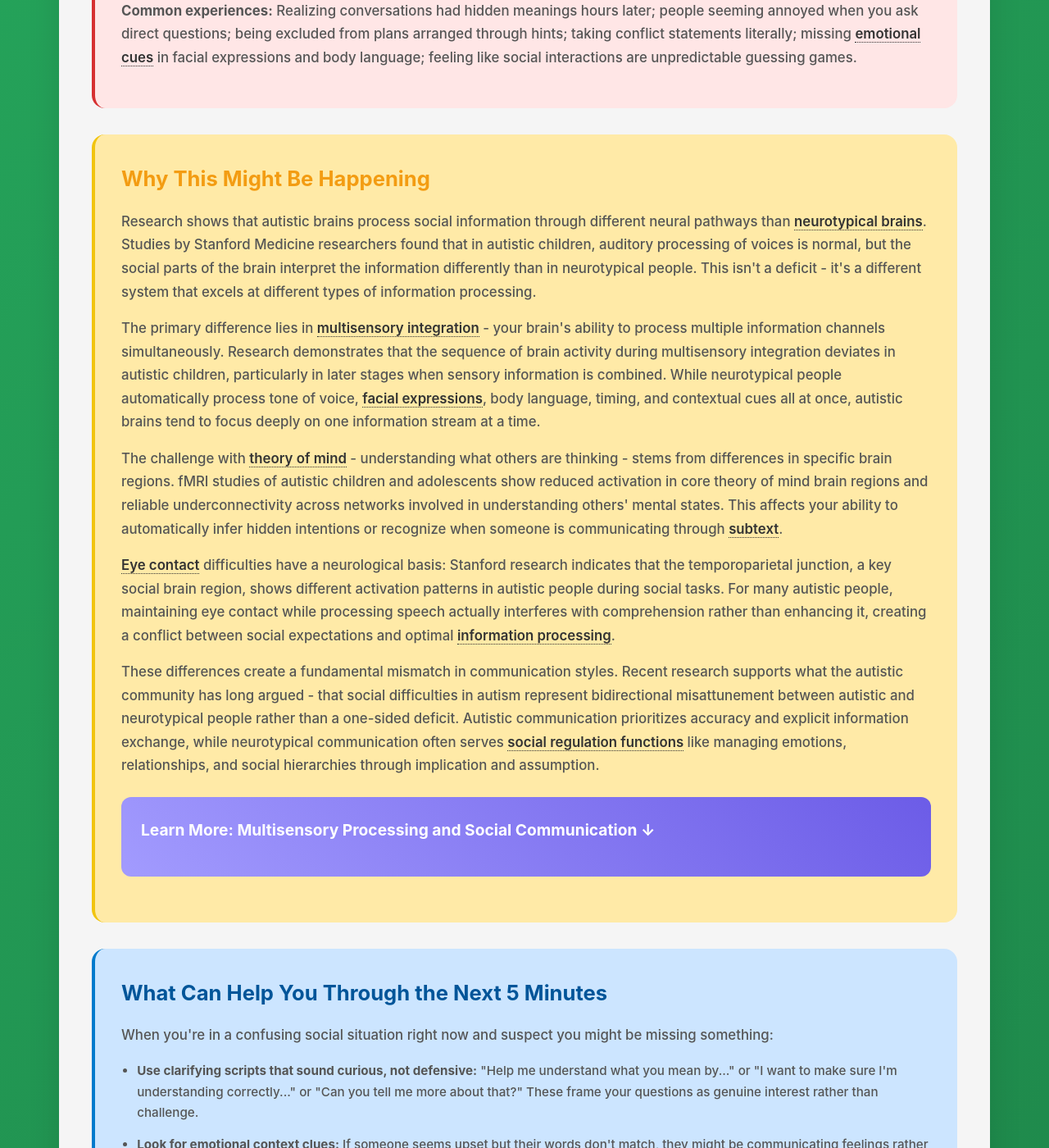
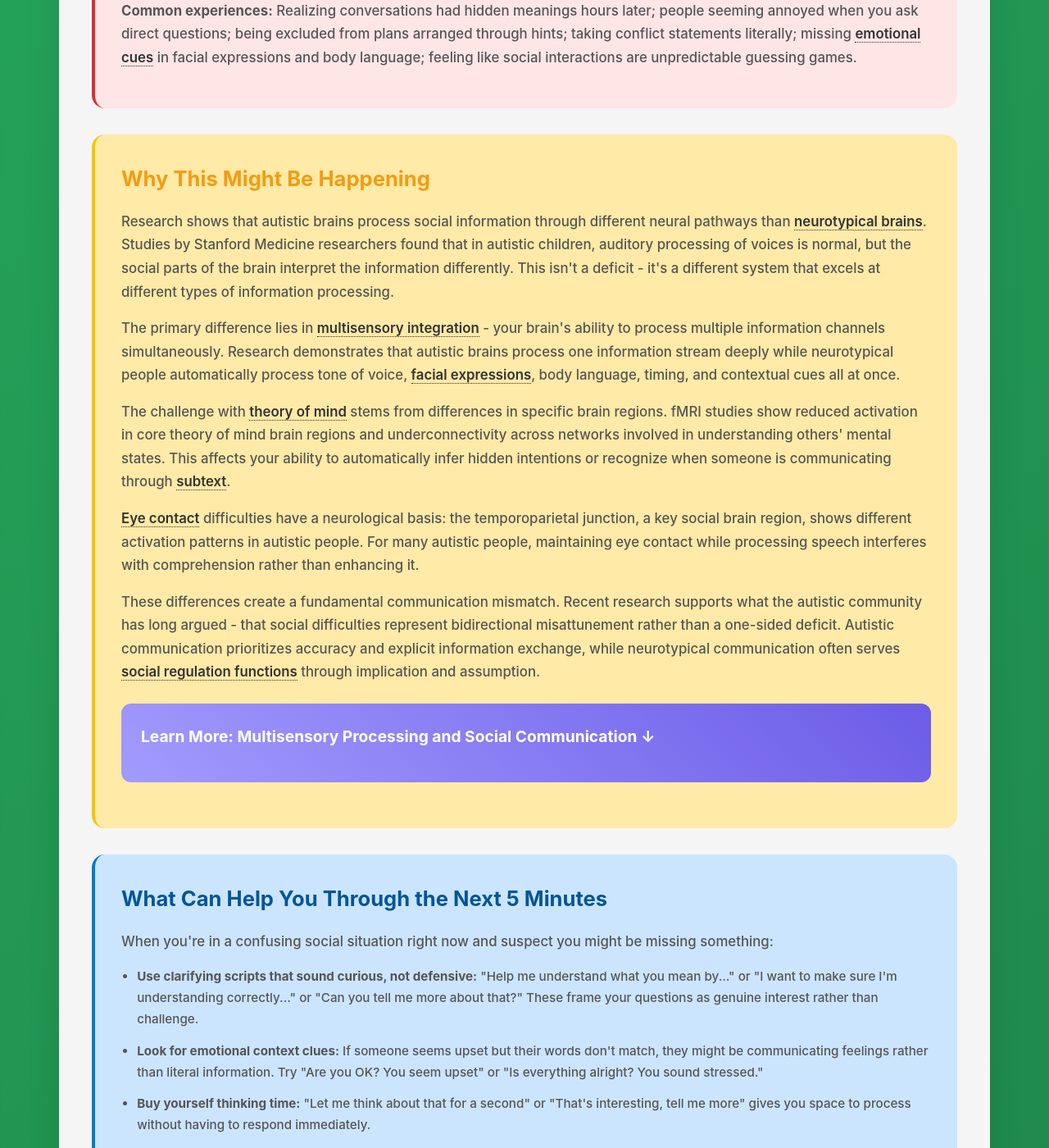
Before and after one commit to neurodivergent-survival-guide/neurodivergent-survival-guide, a Jekyll site: the page built from struggles/missing-social-cues.html, in a window 1280 px wide and 1400 px high, scrolled down 1444 px. Shown: the whole window at 82% size. Built offline with Jekyll 4.4.1, drawn with Linux system fonts in a browser that asks for light colours.

Commit message:
Update missing-social-cues.html

```diff
--- a/struggles/missing-social-cues.html
+++ b/struggles/missing-social-cues.html
@@ -42,15 +42,15 @@
 
     <div class="why-section">
         <h2 id="why-this-happens">Why This Might Be Happening</h2>
-        <p>Research shows that autistic brains process social information through different neural pathways than <a class="jargon">neurotypical brains<span class="tooltip">Brains that develop and function in ways considered typical by society</span></a>. Studies by Stanford Medicine researchers found that in autistic children, auditory processing of voices is normal, but the social parts of the brain interpret the information differently than in neurotypical people. This isn't a deficit - it's a different system that excels at different types of information processing.</p>
+        <p>Research shows that autistic brains process social information through different neural pathways than <a class="jargon">neurotypical brains<span class="tooltip">Brains that develop and function in ways considered typical by society</span></a>. Studies by Stanford Medicine researchers found that in autistic children, auditory processing of voices is normal, but the social parts of the brain interpret the information differently. This isn't a deficit - it's a different system that excels at different types of information processing.</p>
 
-        <p>The primary difference lies in <a class="jargon">multisensory integration<span class="tooltip">How the brain combines information from different senses like sight, sound, and touch to understand the world</span></a> - your brain's ability to process multiple information channels simultaneously. Research demonstrates that the sequence of brain activity during multisensory integration deviates in autistic children, particularly in later stages when sensory information is combined. While neurotypical people automatically process tone of voice, <a class="jargon">facial expressions<span class="tooltip">Emotional and social information conveyed through facial movements</span></a>, body language, timing, and contextual cues all at once, autistic brains tend to focus deeply on one information stream at a time.</p>
+        <p>The primary difference lies in <a class="jargon">multisensory integration<span class="tooltip">How the brain combines information from different senses like sight, sound, and touch to understand the world</span></a> - your brain's ability to process multiple information channels simultaneously. Research demonstrates that autistic brains process one information stream deeply while neurotypical people automatically process tone of voice, <a class="jargon">facial expressions<span class="tooltip">Emotional and social information conveyed through facial movements</span></a>, body language, timing, and contextual cues all at once.</p>
 
-        <p>The challenge with <a class="jargon">theory of mind<span class="tooltip">The ability to understand that others have different thoughts, beliefs, and intentions than your own</span></a> - understanding what others are thinking - stems from differences in specific brain regions. fMRI studies of autistic children and adolescents show reduced activation in core theory of mind brain regions and reliable underconnectivity across networks involved in understanding others' mental states. This affects your ability to automatically infer hidden intentions or recognize when someone is communicating through <a class="jargon">subtext<span class="tooltip">The underlying or implicit meaning beneath what's actually being said</span></a>.</p>
+        <p>The challenge with <a class="jargon">theory of mind<span class="tooltip">The ability to understand that others have different thoughts, beliefs, and intentions than your own</span></a> stems from differences in specific brain regions. fMRI studies show reduced activation in core theory of mind brain regions and underconnectivity across networks involved in understanding others' mental states. This affects your ability to automatically infer hidden intentions or recognize when someone is communicating through <a class="jargon">subtext<span class="tooltip">The underlying or implicit meaning beneath what's actually being said</span></a>.</p>
 
-        <p><a class="jargon">Eye contact<span class="tooltip">Direct gaze between people, often expected in many cultures but can be overwhelming for autistic people</span></a> difficulties have a neurological basis: Stanford research indicates that the temporoparietal junction, a key social brain region, shows different activation patterns in autistic people during social tasks. For many autistic people, maintaining eye contact while processing speech actually interferes with comprehension rather than enhancing it, creating a conflict between social expectations and optimal <a class="jargon">information processing<span class="tooltip">How your brain takes in, organizes, and makes sense of information from your environment</span></a>.</p>
+        <p><a class="jargon">Eye contact<span class="tooltip">Direct gaze between people, often expected in many cultures but can be overwhelming for autistic people</span></a> difficulties have a neurological basis: the temporoparietal junction, a key social brain region, shows different activation patterns in autistic people. For many autistic people, maintaining eye contact while processing speech interferes with comprehension rather than enhancing it.</p>
 
-        <p>These differences create a fundamental mismatch in communication styles. Recent research supports what the autistic community has long argued - that social difficulties in autism represent bidirectional misattunement between autistic and neurotypical people rather than a one-sided deficit. Autistic communication prioritizes accuracy and explicit information exchange, while neurotypical communication often serves <a class="jargon">social regulation functions<span class="tooltip">Communication that manages relationships, emotions, and social hierarchies rather than just exchanging information</span></a> like managing emotions, relationships, and social hierarchies through implication and assumption.</p>
+        <p>These differences create a fundamental communication mismatch. Recent research supports what the autistic community has long argued - that social difficulties represent bidirectional misattunement rather than a one-sided deficit. Autistic communication prioritizes accuracy and explicit information exchange, while neurotypical communication often serves <a class="jargon">social regulation functions<span class="tooltip">Communication that manages relationships, emotions, and social hierarchies rather than just exchanging information</span></a> through implication and assumption.</p>
 
         <div class="learn-more" onclick="toggleLearnMore(this)">
             <h3>Learn More: Multisensory Processing and Social Communication ↓</h3>
```
